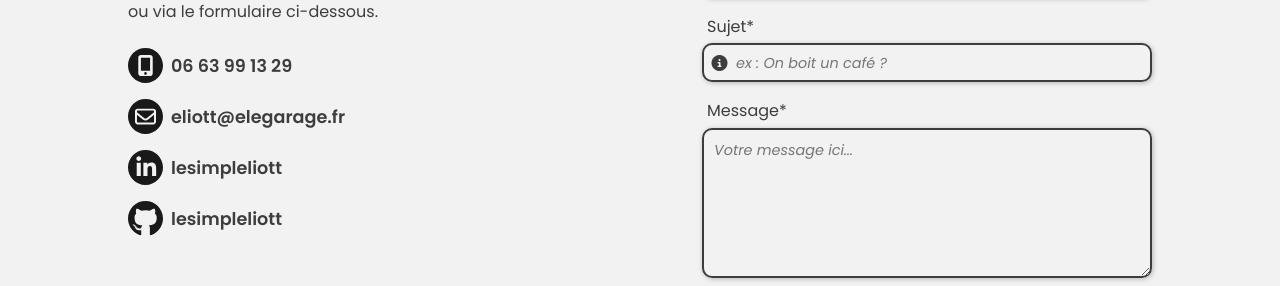
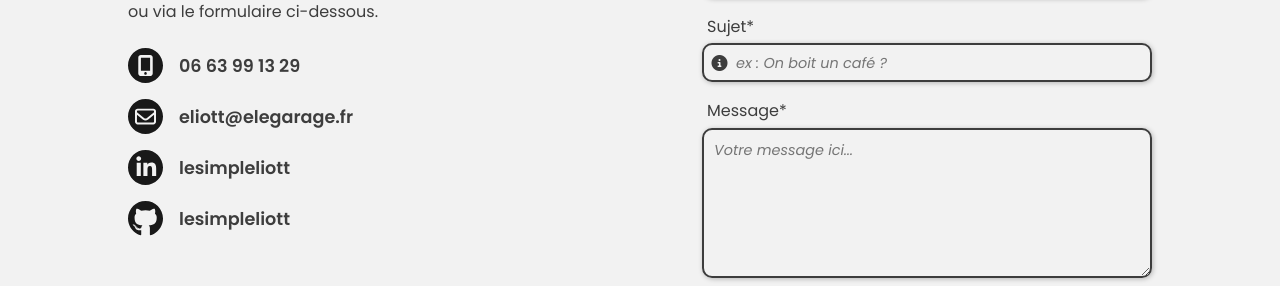
Before and after one commit to lesimpleliott/MyPortfolio, a React (Vite) app: page /contact in a window 1280 px wide. Shown: the part 276-562 px from the top of the page. Built offline with nearby package versions, Linux system fonts and the light colour scheme.

Commit message:
Contact // Refactor & organize  components

```diff
--- a/src/components/SocialLink.tsx
+++ b/src/components/SocialLink.tsx
@@ -25,7 +25,7 @@ const SocialLink = (props: SocialLinkProps) => {
 const SocialLinkStyled = styled.a`
   width: fit-content;
   display: flex;
-  gap: 0.5rem;
+  gap: 1rem;
   align-items: center;
   text-decoration: none;
   color: var(--text);
--- a/src/layouts/ContactForm.tsx
+++ b/src/components/contact/ContactForm.tsx
@@ -1,7 +1,7 @@
 import emailjs from "@emailjs/browser";
 import { useRef } from "react";
 import styled from "styled-components";
-import FieldForm from "../components/FieldForm";
+import FieldForm from "./FieldForm";
 
 const ContactForm = () => {
   const form = useRef<HTMLFormElement>(null);
--- a/src/layouts/ContactInfos.tsx
+++ b/src/components/contact/ContactInfos.tsx
@@ -1,5 +1,5 @@
 import styled from "styled-components";
-import SocialLink from "../components/SocialLink";
+import SocialLink from "../../components/SocialLink";
 
 const ContactInfos = () => {
   return (
--- a/src/pages/Contact.tsx
+++ b/src/pages/Contact.tsx
@@ -1,6 +1,6 @@
 import styled from "styled-components";
-import ContactForm from "../layouts/ContactForm";
-import ContactInfos from "../layouts/ContactInfos";
+import ContactForm from "../components/contact/ContactForm";
+import ContactInfos from "../components/contact/ContactInfos";
 
 const Contact = () => {
   return (
```
Also changed, not shown: src/components/contact/FieldForm.tsx (renamed from src/components/FieldForm.tsx).
